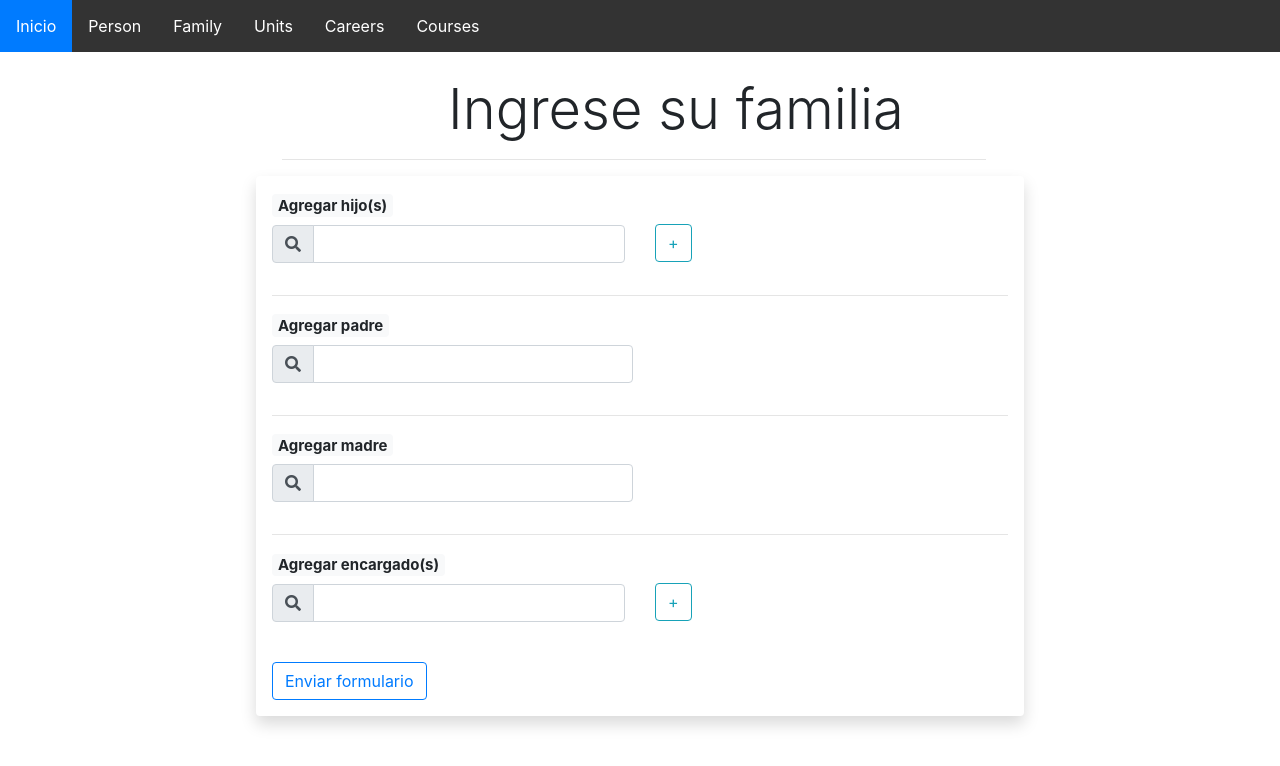
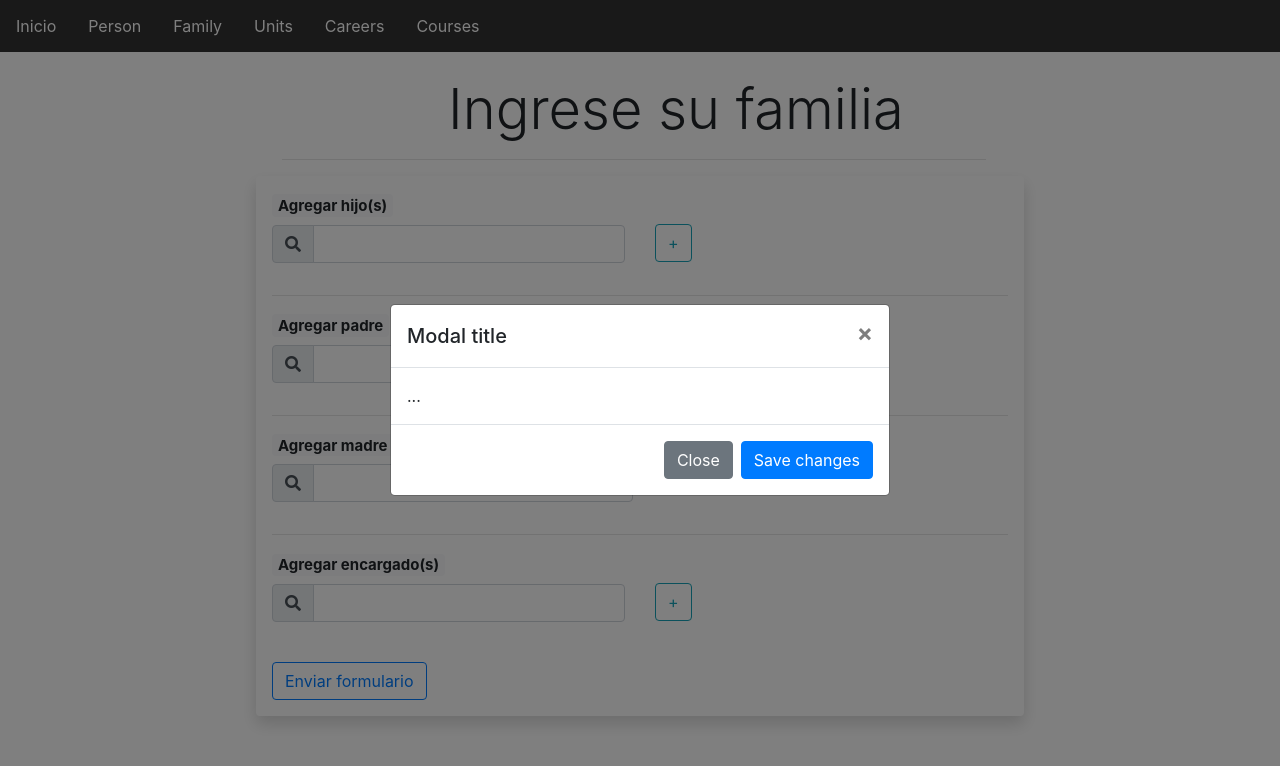
Before and after one commit to LuisTurcios/Modules, an Angular app: page /family in a window 1280 px wide. Shown: the top 766 px of the page. Built offline with nearby package versions, Linux system fonts and the light colour scheme.

Commit message:
Ventana automatica

```diff
--- a/package.json
+++ b/package.json
@@ -19,6 +19,7 @@
     "@angular/platform-browser": "~7.2.0",
     "@angular/platform-browser-dynamic": "~7.2.0",
     "@angular/router": "~7.2.0",
+    "@types/jquery": "^3.3.29",
     "bootstrap": "^4.3.1",
     "core-js": "^2.5.4",
     "jquery": "^3.4.0",
--- a/src/app/Components/family/family.component.html
+++ b/src/app/Components/family/family.component.html
@@ -100,3 +100,25 @@
       </div>
 
       <button hidden="true" data-toggle="modal" data-target="#exampleModalCenter"></button>
+
+      <button id="openModal" #openModal [hidden]="true" data-toggle="modal" data-target="#login-modal"></button>
+
+        <div class="modal fade" id="login-modal" tabindex="-1" role="dialog" aria-labelledby="myModalLabel" aria-hidden="true" style="display: none;">
+            <div class="modal-dialog modal-dialog-centered" role="document">
+              <div class="modal-content">
+                <div class="modal-header">
+                  <h5 class="modal-title" id="exampleModalCenterTitle">Modal title</h5>
+                  <button type="button" class="close" data-dismiss="modal" aria-label="Close">
+                    <span aria-hidden="true">&times;</span>
+                  </button>
+                </div>
+                <div class="modal-body">
+                  ...
+                </div>
+                <div class="modal-footer">
+                  <button type="button" class="btn btn-secondary" data-dismiss="modal">Close</button>
+                  <button type="button" class="btn btn-primary">Save changes</button>
+                </div>
+              </div>
+            </div>
+          </div>
--- a/src/app/Components/family/family.component.ts
+++ b/src/app/Components/family/family.component.ts
@@ -1,4 +1,4 @@
-import { Component, OnInit } from '@angular/core';
+import { Component, OnInit, ElementRef, ViewChild } from '@angular/core';
 
 @Component({
   selector: 'app-family',
@@ -6,10 +6,11 @@ import { Component, OnInit } from '@angular/core';
   styleUrls: ['./family.component.css']
 })
 export class FamilyComponent implements OnInit {
-
+  @ViewChild('openModal') openModal:ElementRef;
   constructor() { }
 
   ngOnInit() {
+    this.openModal.nativeElement.click();
   }
 
 }
--- a/src/app/Components/people/people.component.html
+++ b/src/app/Components/people/people.component.html
@@ -4,7 +4,7 @@
    <!-- <div style="width:40%; margin-left:27%">-->
 <hr class="hola">
 </div>
-<div class="shadow p-3 mb-5 bg-white rounded" style="width:1390px; margin-left: 6%">
+<div class="shadow p-3 mb-5 bg-white rounded" style="width:1390px; margin-left: 4%">
 
 <div class="conteiner">
     <div class="row">
```
Also changed, not shown: 1 other file (tests, documents, lock files or other folders).
